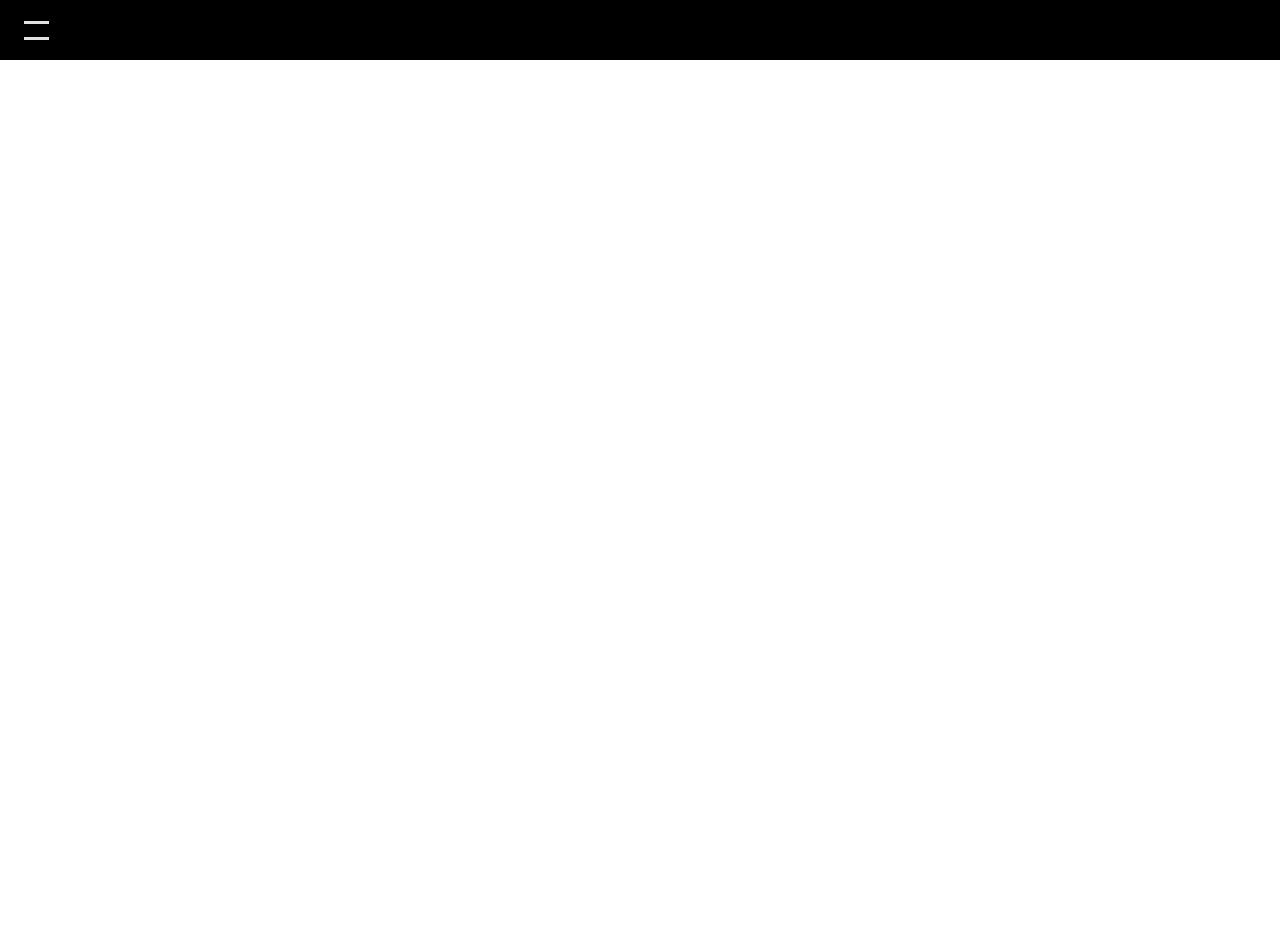
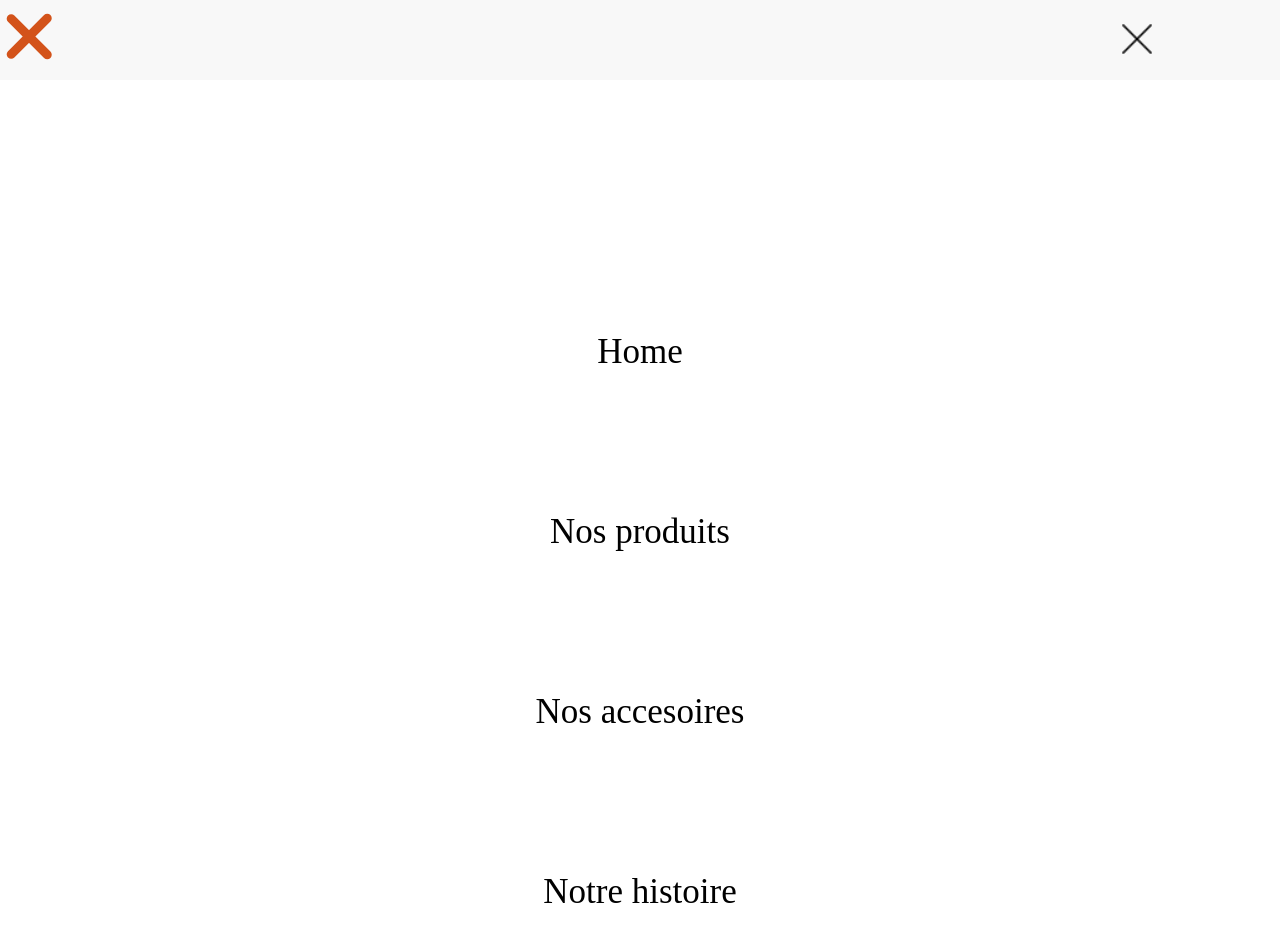
Before and after one commit to hugoborini/hetic-w1p2022-06, a plain HTML site: page index.html in a window 1280 px wide. Both pictures are taken after a click on the element 36 px from the left and 30 px from the top of the page. Before the commit the page ends 880 px from the top, so only its background shows below. Drawn offline with Linux system fonts and the light colour scheme.

Commit message:
add Header

```diff
--- a/app.js
+++ b/app.js
@@ -3,22 +3,12 @@ const nav = document.querySelector(".nav");
 const search = document.querySelector(".search");
 const searchForm = document.querySelector(".search-form");
 const searchclose = document.querySelector(".search-close ");
-const burgerLine1 = document.querySelector(".line1");
-const burgerLine2 = document.querySelector(".line2");
-const burgerLine3 = document.querySelector(".line3");
+
 const navSlide = () => {
-  burger.addEventListener("click", () => {
-    nav.classList.toggle("nav-active");
-    burgerLine2.classList.toggle("mid-line");
-    burgerLine3.classList.toggle("up-line");
-  });
-
-  search.addEventListener("click", () => {
-    searchForm.classList.toggle("display-show");
-  });
-
-  searchclose.addEventListener("click", () => {
-    searchForm.classList.toggle("display-show");
+  var burger = document.querySelector(".burger");
+  burger.addEventListener("click", function() {
+    burger.classList.toggle("open");
+    nav.classList.toggle("nav-show");
   });
 };
 
--- a/index.html
+++ b/index.html
@@ -12,24 +12,30 @@
       <nav class="nav">
         <ul class="nav-links">
           <li>
-            <a href="#"> Acceuil</a>
+            <a href="#"> Home</a>
           </li>
           <li>
-            <a href="#"> A Propos</a>
+            <a href="#"> Nos produits</a>
           </li>
           <li>
-            <a href="#">Nos produits</a>
+            <a href="#">Nos accesoires </a>
+          </li>
+          <li>
+            <a href="#">Notre histoire</a>
           </li>
         </ul>
       </nav>
       <!- Mobile  ->
-      <img class="search" src="search.png" alt="" />
+      <img class="search" src="assets/search.svg" alt="" />
       <div class="burger">
-        <div class="line1"></div>
-        <div class="line2"></div>
-        <div class="line3"></div>
+        <span></span>
+        <span></span>
+        <span></span>
+        <style></style>
       </div>
+      <img class="close-burger" src="assets/croix.png" alt="" />
     </header>
+
     <form class="search-form" action="">
       <input
         type="text"
@@ -37,7 +43,7 @@
         class="search-input"
         value=""
       />
-      <img class="search-close" src="croix.png" alt="" />
+      <img class="search-close" src="assets/croix.png" alt="" />
     </form>
 
     <script src="app.js"></script>
--- a/style.css
+++ b/style.css
@@ -3,113 +3,162 @@
   padding: 0px;
   box-sizing: border-box;
 }
-body{
+
+header {
+  width: 100%;
+  background-color: rgb(248, 248, 248);
+  min-height: 80px;
+  display: flex;
+}
+
+.search {
+  width: 25.39px;
+}
+
+.nav {
+  width: 100%;
+  transform: translateX(-100%);
+  height: 100%;
+  position: absolute;
+  left: 0px;
+}
+
+.nav ul {
+  margin-top: 20%;
+  height: 90%;
+  list-style: none;
+  display: flex;
+  justify-content: space-between;
+  flex-direction: column;
+  align-items: center;
+}
+
+.nav ul li {
+  display: flex;
+  font-size: 20px;
+  height: 100%;
+  width: 100%;
+  margin-top: 1%;
+}
+.nav ul li a {
+  text-decoration: none;
+  font-size: 35px;
+  color: black;
+  width: 100%;
+  height: 100%;
+  display: flex;
+  justify-content: center;
+  align-items: center;
+}
+form {
+  display: none;
+}
+.search {
+  display: none;
+}
+
+.nav ul li a:hover {
+  background-color: rgb(160, 160, 160);
+}
+
+.close-burger {
+  width: 30px;
+  height: 30px;
+  position: absolute;
+  right: 10%;
+  top: 3%;
+}
+.close-burger:hover {
+  cursor: pointer;
+}
+/* MENU BURGER */
+.burger {
+  width: 60px;
+  height: 45px;
   position: relative;
+  margin: 50px auto;
+  -webkit-transform: rotate(0deg);
+  -moz-transform: rotate(0deg);
+  -o-transform: rotate(0deg);
+  transform: rotate(0deg);
+  -webkit-transition: 0.5s ease-in-out;
+  -moz-transition: 0.5s ease-in-out;
+  -o-transition: 0.5s ease-in-out;
+  transition: 0.5s ease-in-out;
+  cursor: pointer;
 }
-header {
-  background-color: black;
-  min-height: 60px;
+
+.burger span {
+  display: block;
+  position: absolute;
+  height: 9px;
   width: 100%;
-  position: sticky;
+  background: #d3531a;
+  border-radius: 9px;
+  opacity: 1;
+  left: 0;
+  -webkit-transform: rotate(0deg);
+  -moz-transform: rotate(0deg);
+  -o-transform: rotate(0deg);
+  transform: rotate(0deg);
+  -webkit-transition: 0.25s ease-in-out;
+  -moz-transition: 0.25s ease-in-out;
+  -o-transition: 0.25s ease-in-out;
+  transition: 0.25s ease-in-out;
+}
+
+.burger span:nth-child(1) {
+  top: 0px;
+  -webkit-transform-origin: left center;
+  -moz-transform-origin: left center;
+  -o-transform-origin: left center;
+  transform-origin: left center;
+}
+
+.burger span:nth-child(2) {
+  top: 18px;
+  -webkit-transform-origin: left center;
+  -moz-transform-origin: left center;
+  -o-transform-origin: left center;
+  transform-origin: left center;
+}
+
+.burger span:nth-child(3) {
+  top: 36px;
+  -webkit-transform-origin: left center;
+  -moz-transform-origin: left center;
+  -o-transform-origin: left center;
+  transform-origin: left center;
+}
+
+.burger.open span:nth-child(1) {
+  -webkit-transform: rotate(45deg);
+  -moz-transform: rotate(45deg);
+  -o-transform: rotate(45deg);
+  transform: rotate(45deg);
+  top: -3px;
+  left: 8px;
+}
+
+.burger.open span:nth-child(2) {
+  width: 0%;
+  opacity: 0;
+}
+
+.burger.open span:nth-child(3) {
+  -webkit-transform: rotate(-45deg);
+  -moz-transform: rotate(-45deg);
+  -o-transform: rotate(-45deg);
+  transform: rotate(-45deg);
+  top: 39px;
+  left: 8px;
 }
 
 .burger {
-  display: none;
-  cursor: pointer;
   position: absolute;
-  top: 2vh;
-  left: 19px;
-}
-.burger div {
-  width: 25px;
-  height: 3px;
-  background-color: rgb(226, 226, 226);
-  margin: 5px;
+  top: -4.5%;
 }
 
-  /* NAV */
-  .nav {
-    position: absolute;
-    width: 100%;
-    top: 8vh;
-    left: 0px;
-    height: 102vh;
-    margin: 0%;
-    background: #5d4954;
-    transform: translateX(-100%);
-    transition: 0.7s ease-in;
-  }
-  .nav-links {
-    position: relative;
-    border: 2px solid blue;
-    list-style: none;
-    margin-top: 50%;
-  }
-  .nav ul li {
-    flex-direction: column;
-    opacity: 1;
-  }
-  .burger {
-    display: block;
-  }
-}
-.nav-active {
+.nav-show {
   transform: translateX(0%);
 }
-
-/* Burger Menu */
-
-.mid-line {
-  opacity: 0;
-}
-
-.up-line {
-  animation-name: burger;
-  transition: ;
-}
-
-@keyframes burger {
-  from {
-    transform: translateY(0px);
-  }
-  to {
-    transform: translateY(45px);
-  }
-}
-
-/* Search Bar */
-.search {
-  position: absolute;
-  top: 30%;
-  right: 10%;
-}
-.search-form {
-  display: none;
-  position: relative;
-  width: 100%;
-}
-.search-input {
-  margin-top: 10px;
-  width: 90%;
-  height: 40px;
-  border: none;
-  border-bottom: 0.7px solid rgb(150, 147, 147);
-  font-size: 20px;
-  margin-left: 5%;
-  background-color: white;
-}
-
-.search,
-.search-close:hover {
-  cursor: pointer;
-}
-
-.search-close {
-  width: 2%;
-  padding-top: 3px;
-  position: absolute;
-  top: 30%;
-}
-.display-show {
-  display: block;
-}
```
Also changed, not shown: 1 other file.
